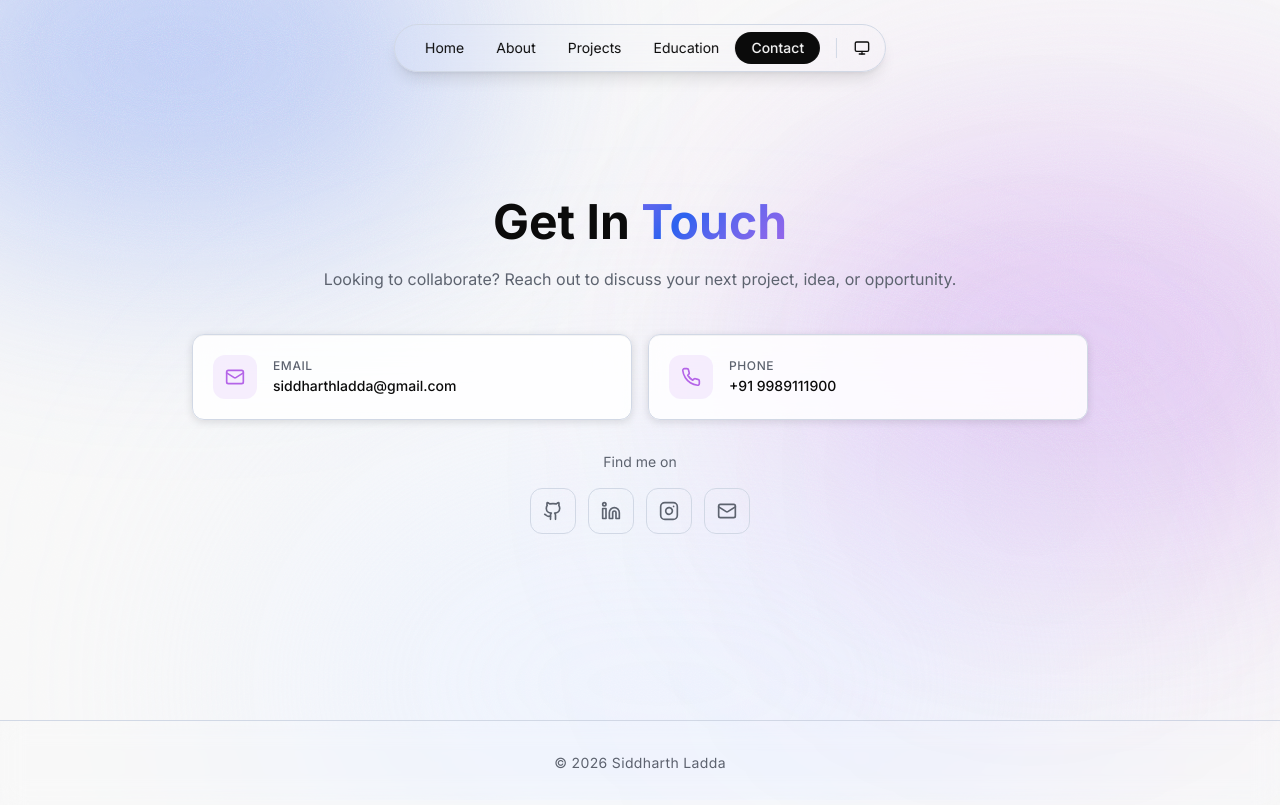
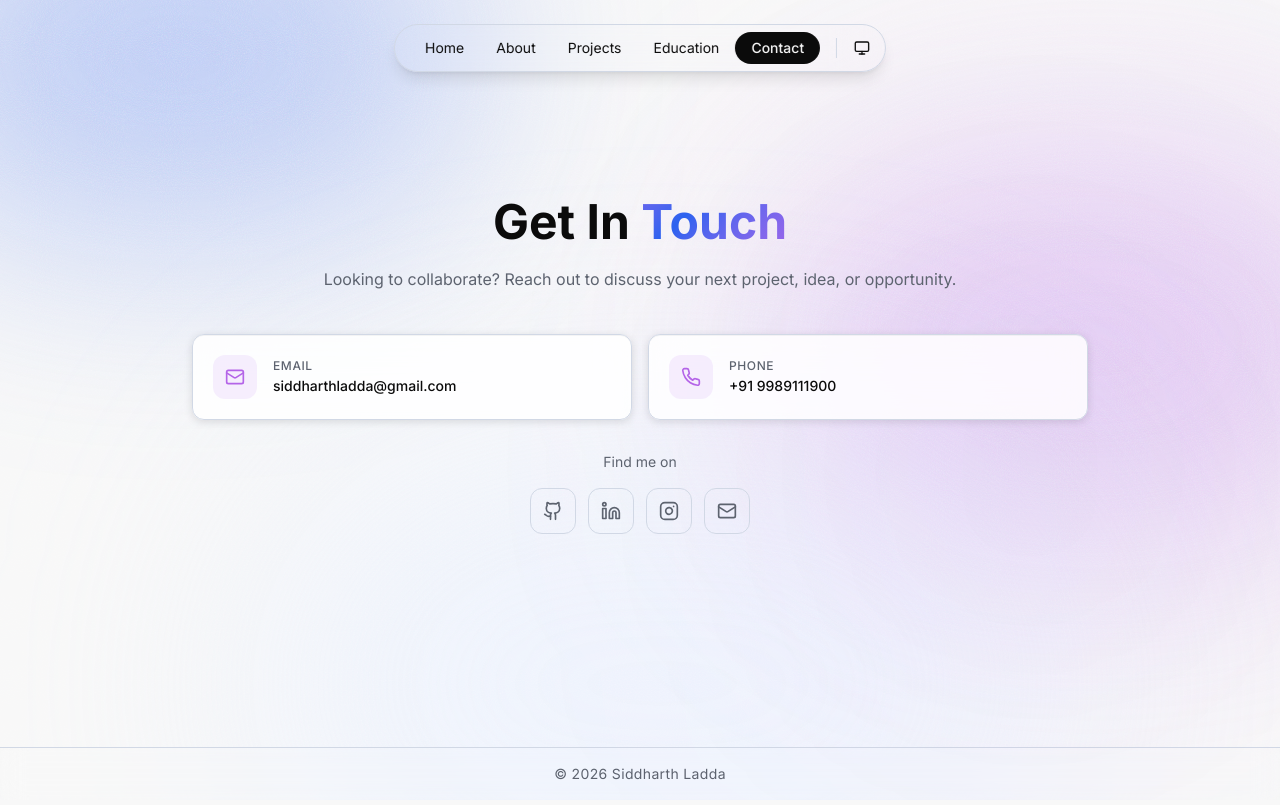
Before and after one commit to laddasiddharth/Portfolio, a React (Vite) app: page /contact in a window 1280 px wide. Built offline with nearby package versions, Linux system fonts and the light colour scheme.

Commit message:
style: reduce footer size

```diff
--- a/src/components/Footer.tsx
+++ b/src/components/Footer.tsx
@@ -2,7 +2,7 @@ export default function Footer() {
   const currentYear = new Date().getFullYear();
 
   return (
-    <footer className="relative py-8 border-t border-border/40 bg-background/50 backdrop-blur-md">
+    <footer className="relative py-4 border-t border-border/40 bg-background/50 backdrop-blur-md">
       <div className="container mx-auto px-4 text-center">
         <p className="text-sm text-muted-foreground tracking-wide">
           © {currentYear} Siddharth Ladda
```
